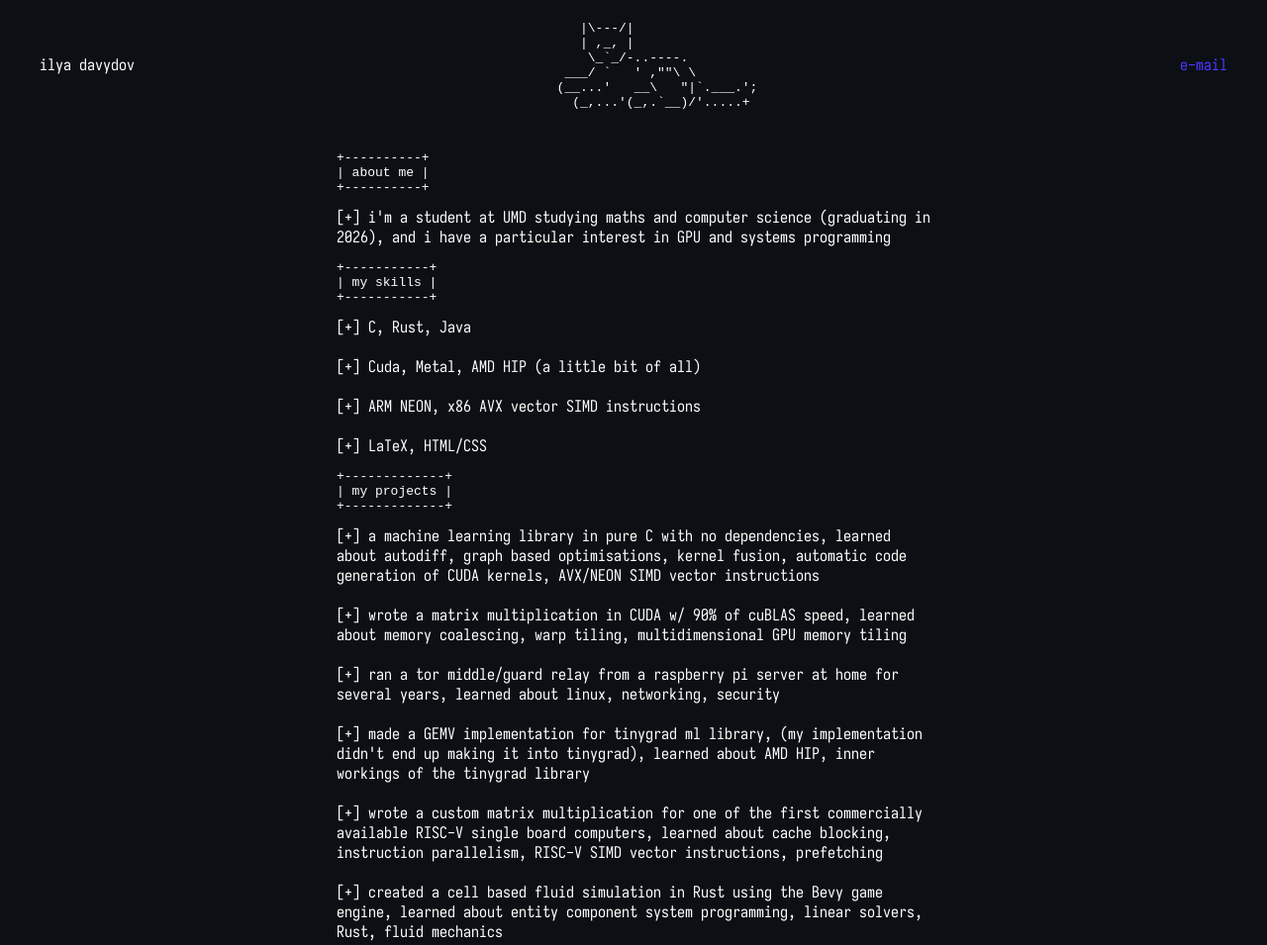
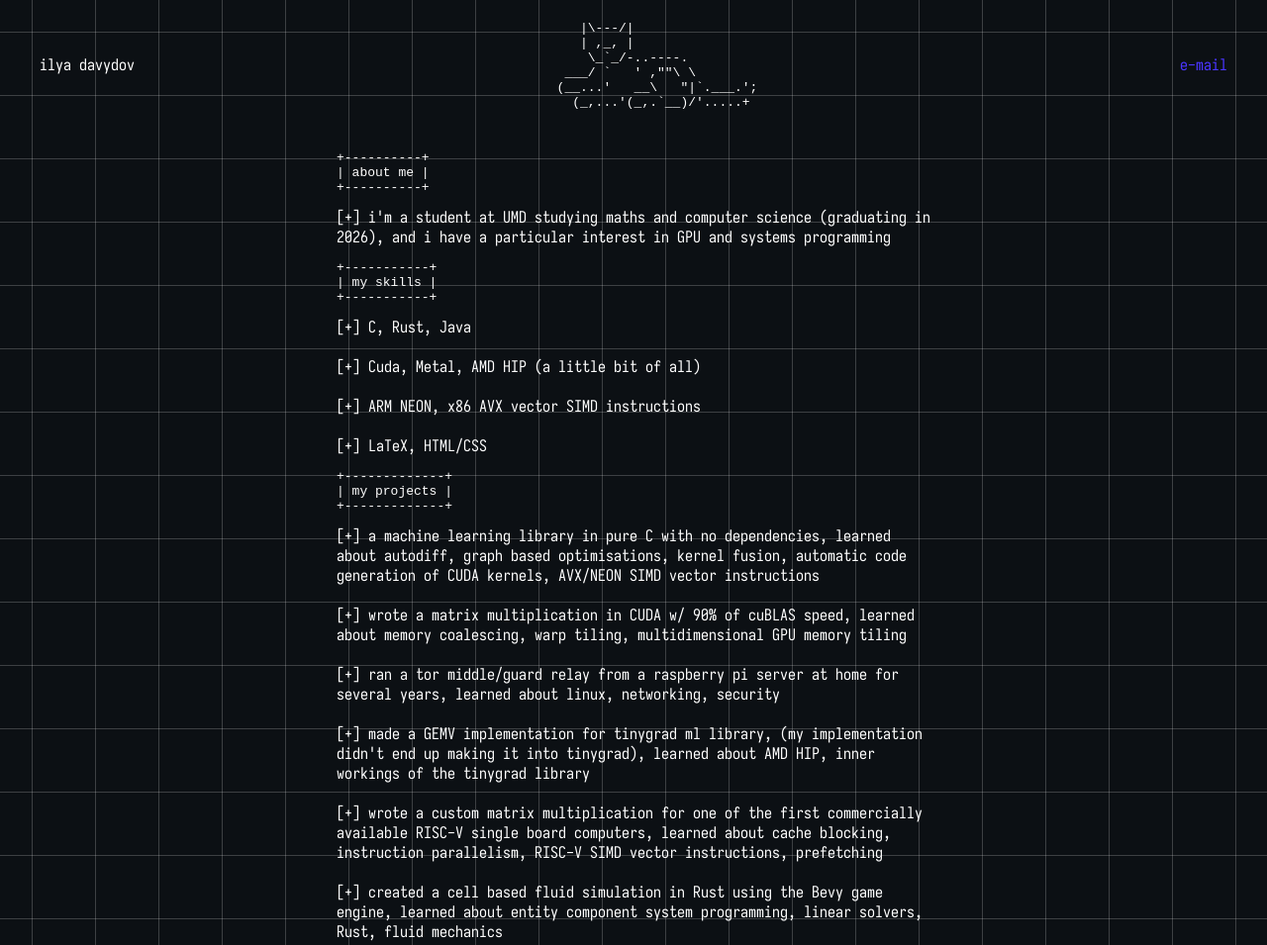
Before and after one commit to t4minka/t4minka.github.io, a plain HTML site: page index.html in a window 1280 px wide. Shown: the top 955 px of the page at 99% size. Drawn offline with Linux system fonts and the light colour scheme; a script that the page names is missing.

Commit message:
added lines to the background

```diff
--- a/style.css
+++ b/style.css
@@ -65,6 +65,10 @@
 
 body {
     background-color: rgb(12, 16, 20);
+    background-image: linear-gradient(to right, rgba(255, 255, 255, 0.2) 1px, transparent 1px), linear-gradient(to bottom, rgba(255, 255, 255, 0.2) 1px, transparent 1px);
+    background-size: 4em 4em;
+    background-position: -2em -2em;
+    z-index: -1;
 }
 
 .section {
```
